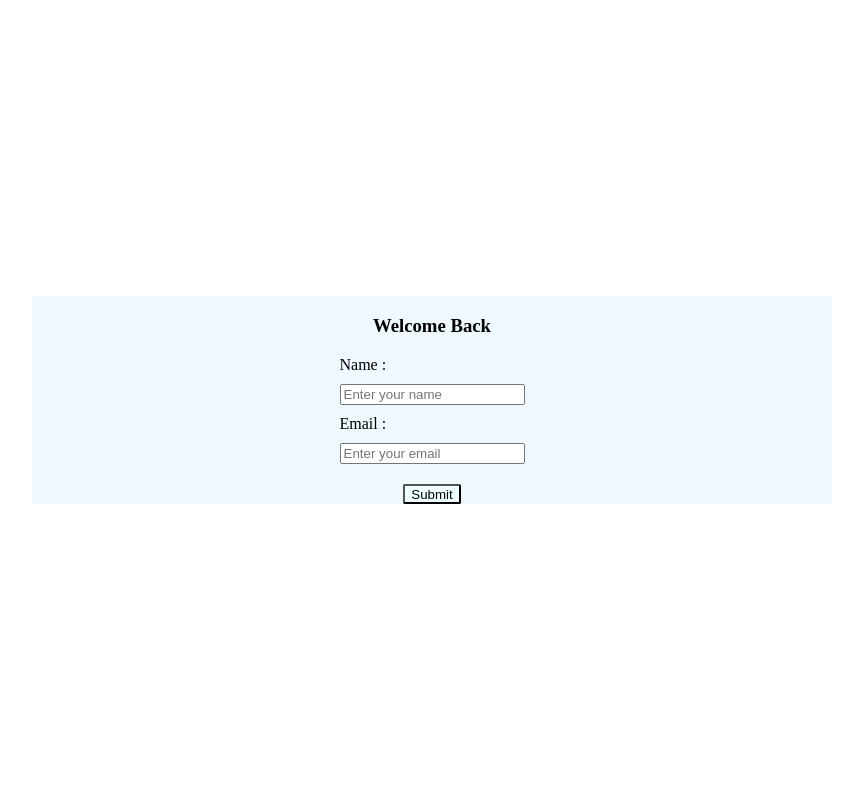
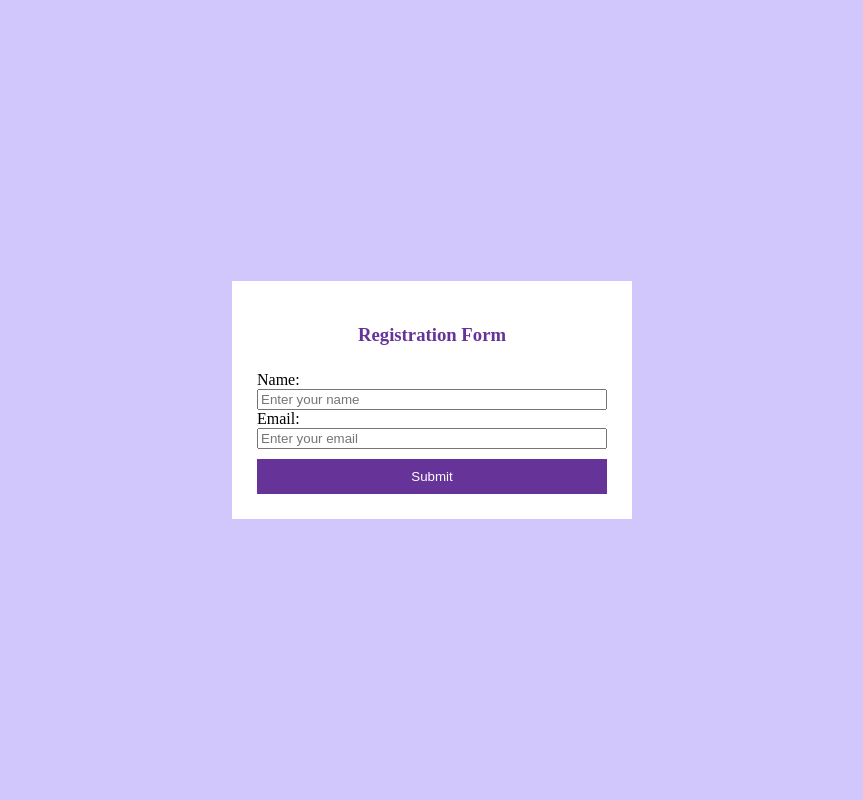
Before and after one commit to Makwarela1/Springboot_People_Application, a Spring Boot app: page / in a window 1280 px wide. Shown: the whole page, without its empty margins (208-1071 px from the left). Run offline with Spring Boot 4, Linux system fonts and the light colour scheme.

Commit message:
feat: add registration form front-end

```diff
--- a/src/main/resources/static/index.html
+++ b/src/main/resources/static/index.html
@@ -7,19 +7,18 @@
 </head>
 <body>
 <div class = "login">
-    <h3 class="welcome"> Welcome Back </h3>
+    <h3 class="form_message"> Registration Form </h3>
 <div class = "form_content">
-     <form class = "forms" >
-         <label> Name : </label>
+     <form class = "forms" id = "userForm">
+
+         <label> Name: </label>
          <input type = "text" placeholder="Enter your name" id = "name" required>
 
-         <label> Email : </label>
+         <label> Email: </label>
          <input type="email" placeholder="Enter your email" id="email" required>
+
      </form>
-</div>
-<div class="button">
     <button class="submit" type = "submit" id="button"> Submit </button>
-</div>
 </div>
 
 <script>
@@ -28,13 +27,13 @@
     userForm.addEventListener("submit", async function (event){
         event.preventDefault();
 
-        const userDate = {
+        const userData = {
             name:document.getElementById("name").value,
             email:document.getElementById("email").value,
         };
 
         try {
-            const response = await fetch ("/api/users", { method: "POST",
+            const response = await fetch ("/api/people", { method: "POST",
 
                 headers: {
                 "Content-Type" : "application/json",
@@ -44,7 +43,7 @@
 
             const responseText = await response.text();
 
-            console.log("Status:", response.status);
+            console.log("Status: ", response.status);
             console.log("Response: ", responseText);
 
             if (!response.ok){
--- a/src/main/resources/static/style.css
+++ b/src/main/resources/static/style.css
@@ -1,46 +1,47 @@
-.login {
-    background-color: aliceblue;
-    width: 800px;
-}
-
-.welcome
-{
-    display: flex;
-    justify-content: center;
-}
-
-.form_content  {
-    display: flex;
-    flex-direction: column;
-    align-items: center;
-    padding-bottom: 10px;
-    gap: 10px;
-}
-
-.forms {
-    display: flex;
-    flex-direction: column;
-    gap: 10px;
-}
-
-.button {
-    display: flex;
-    justify-content: center;
-    color: black;
-    margin-top: 10px;
-}
-
-.submit {
-    background-color: azure;
-    height: 20px;
-    border-radius: 2px;
-    padding-bottom: 10px;
-}
-
 body {
     display: flex;
     justify-content: center;
     align-items: center;
     min-height: 100vh;
     margin: 0;
+    background-color: #d2c7fd;
 }
+
+.login {
+    background-color: white;
+    width: 350px;
+    padding: 25px;
+}
+
+.form_message{
+    display: flex;
+    justify-content: center;
+    color: rebeccapurple;
+    margin-bottom: 25px;
+}
+
+.form {
+    display: flex;
+    flex-direction: column;
+    gap: 10px;
+    width:100%;
+}
+
+.form input {
+    height: 35px;
+    padding: 8px;
+}
+
+.submit {
+    height: 35px;
+    background-color: rebeccapurple;
+    color: white;
+    border: none;
+    cursor: pointer;
+    margin-top: 10px;
+}
+
+.forms input, .submit {
+    width: 100%;
+    box-sizing: border-box;
+}
```
